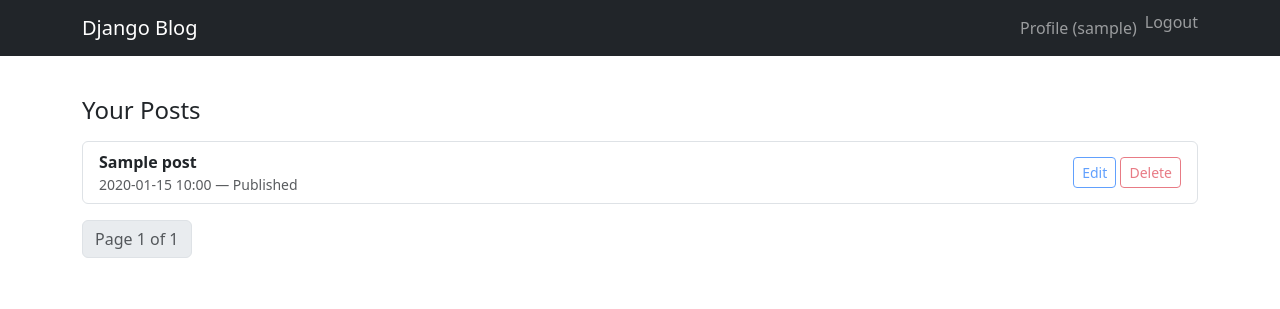
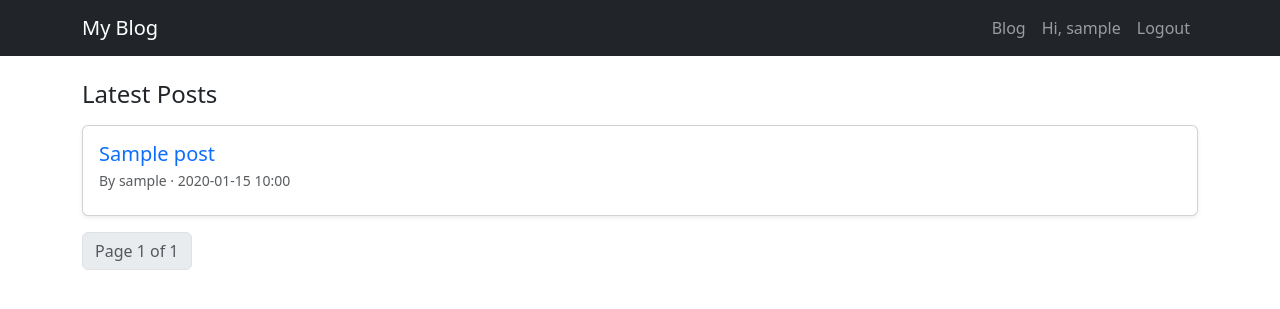
Before and after one commit to reza-khalili-dev/django-blog, a Django app: page / in a window 1280 px wide. Shown: the top 309 px of the page. Run offline with Django 5.2, Linux system fonts and the light colour scheme; a user stored in the database is signed in; tables that the repository leaves empty hold one stand-in row (values such as "Sample post").

Commit message:
Add public PostListView and PostDetailView with templates; set home to post list; restrict drafts to authors

```diff
--- a/blog/models.py
+++ b/blog/models.py
@@ -1,6 +1,6 @@
 from django.db import models
 from django.contrib.auth.models import User
-
+from django.urls import reverse
 
 # Create your models here.
 
@@ -23,3 +23,6 @@ class Post(models.Model):
 
     def __str__(self):
         return self.title
+
+    def get_absolute_url(self):
+        return reverse("post_detail", kwargs={"slug": self.slug})
--- a/blog/urls.py
+++ b/blog/urls.py
@@ -2,8 +2,12 @@ from django.urls import path
 from . import views
 
 urlpatterns = [
+
     path('signup/',views.SignUpView.as_view(), name='signup'),
     path('profile/',views.ProfileView.as_view(), name='profile'),
-    path('',views.ProfileView.as_view(), name='home'), #just for now. after make a posts list, i change it
+    path('',views.PostListView.as_view(), name='home'),
+    path('post/<slug:slug>/', views.PostDetailView.as_view(), name='post_detail'),
+
+
 
 ]
--- a/blog/views.py
+++ b/blog/views.py
@@ -1,8 +1,9 @@
 from django.shortcuts import render
 from django.contrib.auth.forms import UserCreationForm
 from django.contrib.auth.mixins import LoginRequiredMixin
-from django.views.generic import CreateView, ListView
+from django.views.generic import CreateView, ListView, DeleteView
 from django.urls import reverse_lazy
+from django.db.models import Q
 from .models import Post
 
 # Create your views here.
@@ -21,3 +22,25 @@ class ProfileView(LoginRequiredMixin,ListView):
 
     def get_queryset(self):
         return Post.objects.filter(author = self.request.user ).order_by('-created_at')
+
+class PostListView(ListView):
+    model = Post
+    template_name = 'blog/post_list.html'
+    context_object_name = 'posts'
+    paginate_by = 5
+
+    def get_queryset(self):
+        return (Post.objects.filter(status="published").select_related("author").order_by("-created_at"))
+
+class PostDetailView(DeleteView):
+    model = Post
+    template_name = 'blog/post_detail.html'
+    context_object_name = 'post'
+    slug_field = 'post'
+    slug_url_kwarg = 'slug'
+
+    def get_queryset(self):
+        base_qs = Post.objects.select_related('author')
+        if self.request.user.is_authenticated:
+            return base_qs.filter(Q(status = 'published') | Q(author = self.request.user))
+        return base_qs.filter(status = 'published')
--- a/templates/base.html
+++ b/templates/base.html
@@ -1,40 +1,41 @@
-<!doctype html>
+{% load static %}
+<!DOCTYPE html>
 <html lang="en">
 <head>
-  <meta charset="utf-8" />
-  <meta name="viewport" content="width=device-width, initial-scale=1" />
-  <title>{% block title %}Django Blog{% endblock %}</title>
-
-  <link
-    href="https://cdn.jsdelivr.net/npm/bootstrap@5.3.3/dist/css/bootstrap.min.css"
-    rel="stylesheet"
-  >
+    <meta charset="UTF-8">
+    <meta name="viewport" content="width=device-width, initial-scale=1.0">
+    <title>{% block title %}My Blog{% endblock %}</title>
+    <link href="https://cdn.jsdelivr.net/npm/bootstrap@5.3.2/dist/css/bootstrap.min.css" rel="stylesheet">
 </head>
 <body>
-  <nav class="navbar navbar-expand-lg navbar-dark bg-dark">
+    <nav class="navbar navbar-expand-lg navbar-dark bg-dark mb-4">
         <div class="container">
-      <a class="navbar-brand" href="{% url 'home' %}">Django Blog</a>
+            <a class="navbar-brand" href="{% url 'home' %}">My Blog</a>
 
-      <div class="collapse navbar-collapse">
+            <button class="navbar-toggler" type="button" data-bs-toggle="collapse" data-bs-target="#navbarNav">
+                <span class="navbar-toggler-icon"></span>
+            </button>
+
+            <div class="collapse navbar-collapse" id="navbarNav">
                 <ul class="navbar-nav ms-auto">
+
+                    <li class="nav-item">
+                        <a class="nav-link" href="{% url 'home' %}">Blog</a>
+                    </li>
+
                     {% if user.is_authenticated %}
                         <li class="nav-item">
-              <a class="nav-link" href="{% url 'profile' %}">Profile ({{ user.username }})</a>
+                            <a class="nav-link" href="#">Hi, {{ user.username }}</a>
                         </li>
                         <li class="nav-item">
-              <form action="{% url 'logout' %}" method="post" class="d-inline">
-                {% csrf_token %}
-                <button type="submit" class="btn btn-link nav-link" style="display:inline; border:none; background:none; padding:0;">
-                  Logout
-                </button>
-              </form>
+                            <a class="nav-link" href="{% url 'logout' %}">Logout</a>
                         </li>
                     {% else %}
                         <li class="nav-item">
                             <a class="nav-link" href="{% url 'login' %}">Login</a>
                         </li>
                         <li class="nav-item">
-              <a class="nav-link" href="{% url 'signup' %}">Sign up</a>
+                            <a class="nav-link" href="{% url 'signup' %}">Signup</a>
                         </li>
                     {% endif %}
                 </ul>
@@ -42,14 +43,11 @@
         </div>
     </nav>
 
-  <div class="container mt-3">
-    {% include "_messages.html" %}
+    <div class="container">
+        {% block content %}
+        {% endblock %}
     </div>
 
-  <main class="container py-4">
-    {% block content %}{% endblock %}
-  </main>
-
-  <script src="https://cdn.jsdelivr.net/npm/bootstrap@5.3.3/dist/js/bootstrap.bundle.min.js"></script>
+    <script src="https://cdn.jsdelivr.net/npm/bootstrap@5.3.2/dist/js/bootstrap.bundle.min.js"></script>
 </body>
 </html>
--- /dev/null
+++ b/templates/blog/post_list.html
@@ -0,0 +1,49 @@
+{% extends "base.html" %}
+{% block title %}Blog | Django Blog{% endblock %}
+
+{% block content %}
+<h1 class="h4 mb-3">Latest Posts</h1>
+
+{% if posts %}
+  <div class="vstack gap-3">
+    {% for post in posts %}
+      <div class="card shadow-sm">
+        <div class="card-body">
+
+          <h2 class="h5 mb-1">
+            <a href="{{ post.get_absolute_url }}" class="text-decoration-none">
+              {{ post.title }}
+            </a>
+          </h2>
+
+          <div class="text-muted small mb-2">
+            By {{ post.author.username }} · {{ post.created_at|date:"Y-m-d H:i" }}
+          </div>
+
+          <p class="mb-0">{{ post.content|truncatewords:30 }}</p>
+        </div>
+      </div>
+    {% endfor %}
+  </div>
+
+  <nav class="mt-3">
+    <ul class="pagination">
+      {% if page_obj.has_previous %}
+        <li class="page-item">
+          <a class="page-link" href="?page={{ page_obj.previous_page_number }}">Previous</a>
+        </li>
+      {% endif %}
+      <li class="page-item disabled">
+        <span class="page-link">Page {{ page_obj.number }} of {{ page_obj.paginator.num_pages }}</span>
+      </li>
+      {% if page_obj.has_next %}
+        <li class="page-item">
+          <a class="page-link" href="?page={{ page_obj.next_page_number }}">Next</a>
+        </li>
+      {% endif %}
+    </ul>
+  </nav>
+{% else %}
+  <div class="alert alert-info">No posts yet.</div>
+{% endif %}
+{% endblock %}
```
Also changed, not shown: templates/blog/post_detail.html (added, +28 -0 lines). Lines whose indentation alone changed are shown as unchanged.
